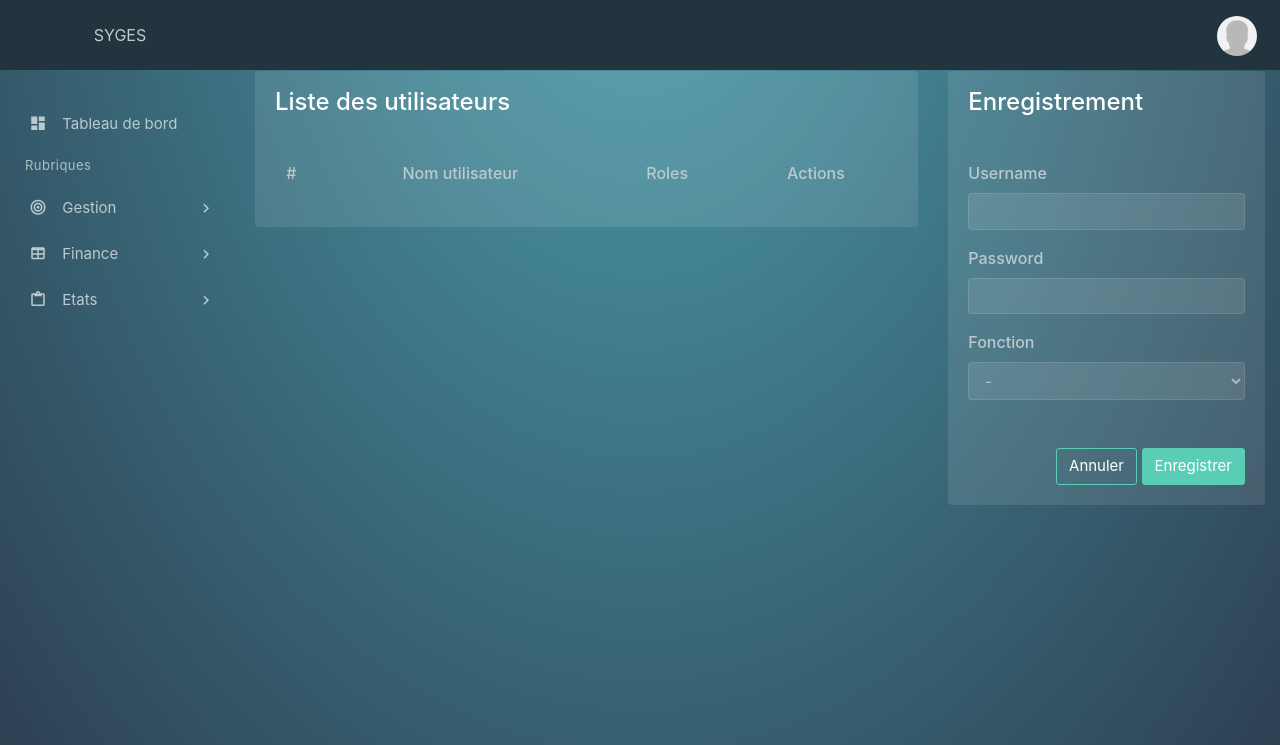
After one commit to delrodie/syges1, a Symfony app: template templates/user/index.html.twig in a window 1280 px wide. The commit adds this page. Shown: the top 745 px of the page. Run offline with Twig, Linux system fonts and the light colour scheme; the template is opened without the code that fills it, so the values that code supplies are empty; form fields are guessed from the names that the template uses; some libraries are stand-ins or nearby versions.

Commit message:
Gestion User

```diff
--- a/templates/base.html.twig
+++ b/templates/base.html.twig
@@ -69,14 +69,15 @@
                         </ul>
                     </li>
 
+                    {% if is_granted('ROLE_ADMIN') %}
+                        <li class="has_sub">
+                            <a href="javascript:void(0);" class="waves-effect waves-light"><i class="mdi mdi-account"></i><span> Paramètre </span> </a>
+                            <ul class="list-unstyled">
+                                <li><a href="{{ path('admin_user_index') }}"> Utilisateur</a></li>
+                            </ul>
+                        </li>
+                    {% endif %}
 
-                    <li class="has_sub">
-                        <a href="javascript:void(0);" class="waves-effect waves-light"><i class="mdi mdi-account"></i><span> Paramètre </span> </a>
-                        <ul class="list-unstyled">
-                            <li><a href="#"> Gestionnaire</a></li>
-                            <li><a href="#"> Utilisateur</a></li>
-                        </ul>
-                    </li>
 
                     <!--<li class="menu-title">Archives</li>
 
--- /dev/null
+++ b/templates/user/_form.html.twig
@@ -0,0 +1,20 @@
+{{ form_start(form) }}
+    <div class="form-group mb-3 user">
+        {{ form_row(form.username) }}
+    </div>
+    <div class="form-group mb-3 user">
+        {{ form_row(form.password) }}
+    </div>
+    <div class="form-group user">
+        <label for="user_roles">Fonction</label>
+        <select name="user_roles" id="user_roles" class="form-control">
+            <option value="">-</option>
+            <option value="0">UTULISATEUR</option>
+            <option value="1">ADMINISTRATEUR</option>
+        </select>
+    </div>
+    <div class="text-right mt-5">
+        <a href="{{ path('admin_user_index') }}" class="btn btn-outline-primary text-white">Annuler</a>
+        <button class="btn btn-primary">{{ button_label|default('Enregistrer') }}</button>
+    </div>
+{{ form_end(form) }}
--- /dev/null
+++ b/templates/user/index.html.twig
@@ -0,0 +1,84 @@
+{% extends 'base.html.twig' %}
+
+{% block title %}{{ parent() }} Gestion des utilisateurs {% endblock %}
+
+{% block body %}
+    <div class="content-fluid">
+        <div class="row">
+            <div class="col-12">
+                {% for label, messages in app.flashes %}
+                    {% for message in messages %}
+                        <div class="alert alert-{{ label }} alert-dismissible fade show d-flex align-items-center" role="alert">
+                            <button type="button" class="close" data-dismiss="alert" aria-label="Close">
+                                <span aria-hidden="true">&times;</span>
+                            </button>
+                            {% if label == 'success' %}
+                                <i class="mdi mdi-checkbox-marked-circle font-32"></i><strong class="pr-1">Success !</strong> {{ message }}
+                            {% else %}
+                                <i class="mdi mdi-close-circle font-32"></i><strong class="pr-1">Echec !</strong> {{ message }}
+                            {% endif %}
+                        </div>
+                    {% endfor %}
+                {% endfor %}
+            </div>
+        </div>
+        <div class="row">
+            <div class="col-md-8">
+                <div class="card">
+                    <div class="card-body">
+                        <h4 class="text-white card-title mb-5">Liste des utilisateurs</h4>
+                        <div class="table-responsive">
+                            <table class="table">
+                                <thead>
+                                <tr class="text-center">
+                                    <th class="border-0 pt-0 pl-0"> #
+                                    </th>
+                                    <th class="border-0 pt-0"> Nom utilisateur</th>
+                                    <th class="border-0 pt-0"> Roles</th>
+                                    <th class="border-0 pt-0"> Actions</th>
+                                </tr>
+                                </thead>
+                                <tbody>
+                                {% for user in users %}
+                                    <tr class="text-center text-white">
+                                        <td class="pl-0">{{ loop.index }}</td>
+                                        <td>{{ user.username}}</td>
+                                        <td>
+                                            {% if user.roles[0] == 'ROLE_ADMIN' %}
+                                                ADMINISTRATEUR
+                                            {% else %}
+                                                UTILISATEUR
+                                            {% endif %}
+                                        </td>
+                                        <td><a href="{{ path('admin_user_edit', {'username': user.username}) }}" title="Modification"><i class="fa fa-edit"></i></a></td>
+                                    </tr>
+                                {% endfor %}
+                                </tbody>
+                            </table>
+                        </div>
+                    </div>
+                </div>
+            </div>
+            <div class="col-md-4">
+                <div class="card">
+                    <div class="card-body">
+                        <h4 class="text-white card-title mb-5">Enregistrement</h4>
+                        {{ include('user/_form.html.twig') }}
+                    </div>
+                </div>
+            </div>
+        </div>
+    </div>
+{% endblock %}
+{% block stylesheets %}
+    {{ parent() }}
+    <style>
+        .user select option{
+            color: black;
+        }
+        .user input{
+            color: white;
+            font-weight: bold;
+        }
+    </style>
+{% endblock %}
```
Also changed, not shown: src/Controller/UserController.php (added, +100 -0 lines), src/Entity/User.php (+8 -3 lines), src/Form/UserType.php (added, +37 -0 lines), src/Repository/UserRepository.php (+13 -0 lines), 1 other file.
